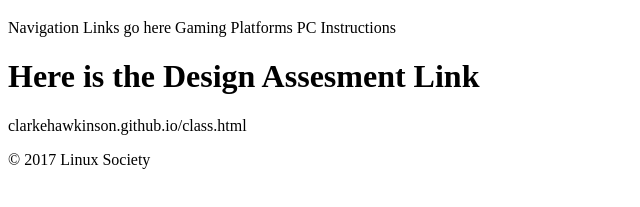
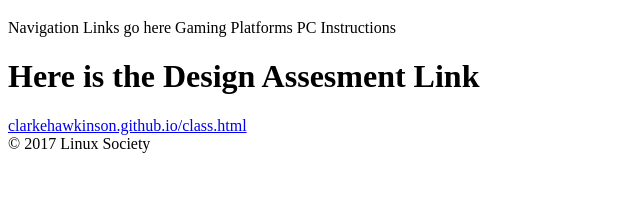
Before and after one commit to Aslan829/Aslan829.github.io, a plain HTML site: page index.html in a window 1280 px wide. Shown: the part 159-366 px from the top of the page, without its empty margins (0-640 px from the left). Drawn offline with Linux system fonts and the light colour scheme.

Commit message:
Add link for design assesment

```diff
--- a/index.html
+++ b/index.html
@@ -24,7 +24,7 @@
 			</nav>
 		  <main>
 				<h1>Here is the Design Assesment Link</h1>
-				<p class="tagline">clarkehawkinson.github.io/class.html</p>
+				<a href="https://clarkehawkinson.github.io/class.html">clarkehawkinson.github.io/class.html</a>
 			</main>
 
 			<footer>
```
